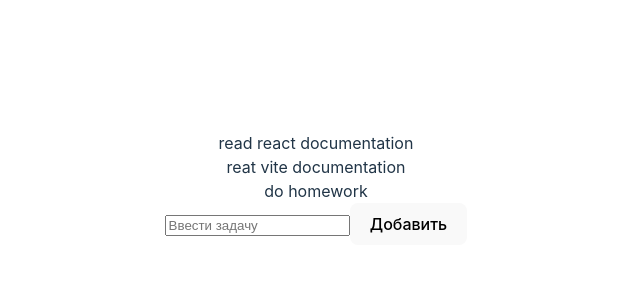
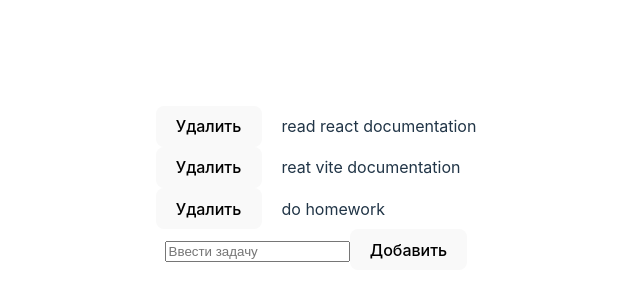
Before and after one commit to sokalslash/vite-project, a React (Vite) app: page / in a window 1280 px wide. Shown: the part 212-512 px from the top of the page, without its empty margins (324-964 px from the left). Built offline with nearby package versions, Linux system fonts and the light colour scheme.

Commit message:
feat: add ability to delete tasks

```diff
--- a/src/App.tsx
+++ b/src/App.tsx
@@ -1,4 +1,4 @@
-import { useState, useEffect } from 'react'
+import { useState, useEffect, MouseEvent } from 'react'
 import { generateId } from './utils';
 import { Task } from './types.ts'
 import Item from './Item.tsx'
@@ -9,10 +9,12 @@ function App({ tasks }: { tasks: Task[]}) {
   const [inputValue, setInputValue] = useState('');
 
   useEffect(() => {
+    console.log('mouting');
     localStorage.setItem('todos', JSON.stringify(todos));
+    return console.log('unmouting');
   }, [todos]);
 
-  function addTodoHandler(e: any) {
+  function addTodoHandler(e: MouseEvent | KeyboardEvent) {
     e.preventDefault();
 
     if (inputValue == '') {
@@ -27,12 +29,17 @@ function App({ tasks }: { tasks: Task[]}) {
     }
   }
 
+  function deleteHandler(id: number) {
+    console.log(id);
+    setTodos((prevState: Task[]) => prevState.filter((task: Task) => task.id !== id));
+  }
+
   return (
     <>
       <div>
         {todos.map(({ id, title }: {id: number; title: string}) => {
           return (
-            <Item key={id} title={title}/>
+            <Item key={id} id={id} title={title} onClick={deleteHandler} />
           )
         })}
       </div>
--- /dev/null
+++ b/src/item.css
@@ -0,0 +1,5 @@
+.task {
+  display: flex;
+  gap: 20px;
+  align-items: center;
+}
--- a/src/item.tsx
+++ b/src/item.tsx
@@ -1,6 +1,11 @@
-function Item({title}: {title: string}) {
+import './item.css'
+
+function Item({ id, title, onClick }: {id: number, title: string; onClick: (id: number) => void}) {
   return (
-    <div>{title}</div>
+    <div className="task">
+      <button onClick={() => onClick(id)}>Удалить</button>
+      <div>{title}</div>
+    </div>
   )
 }
 
```
